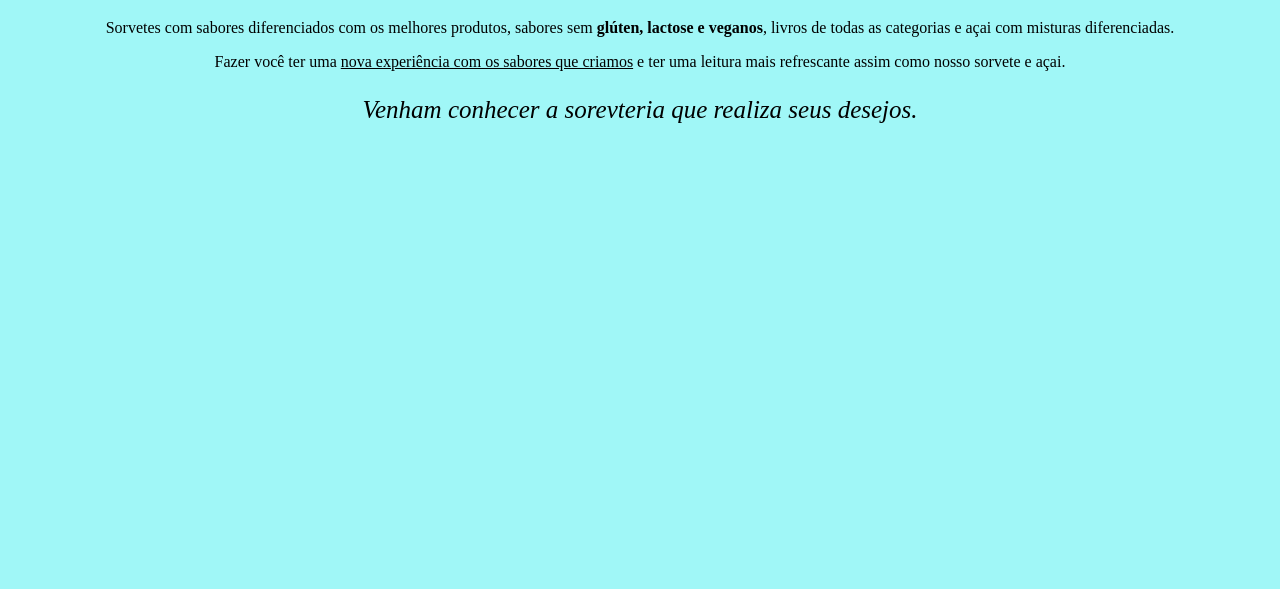
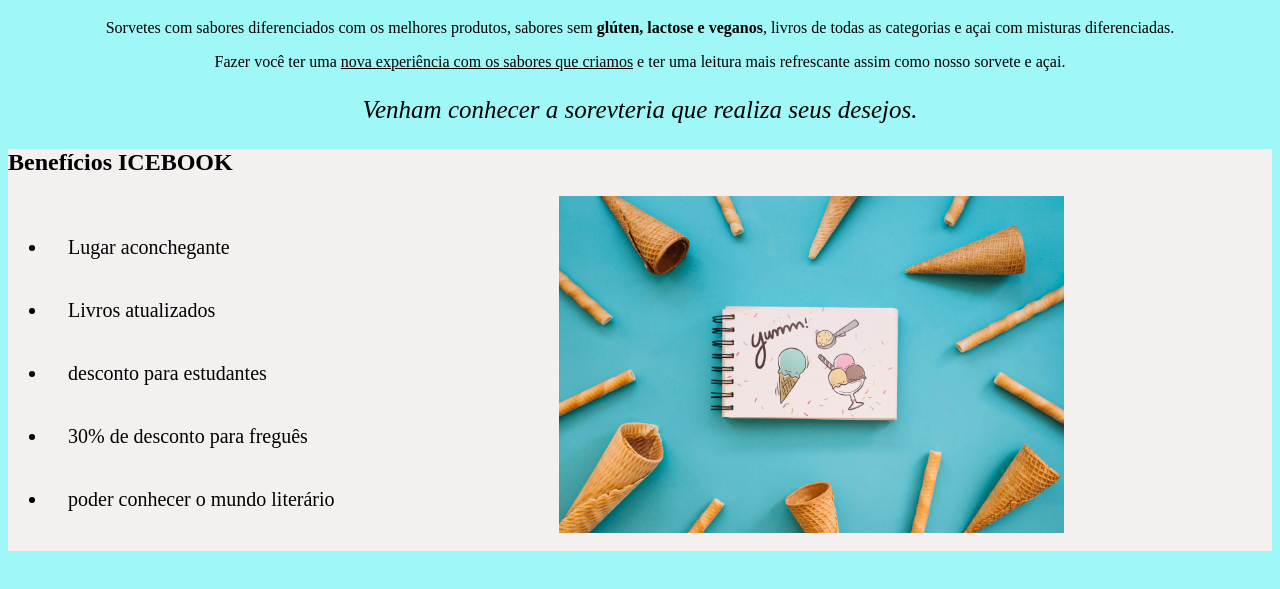
Before and after one commit to andriellyvitoria/Tancredo-1B-PensamentoComputacional, a plain HTML site: page Index.htm in a window 1280 px wide. Shown: the part 89-678 px from the top of the page. Drawn offline with Linux system fonts and the light colour scheme.

Commit message:
sjfahskfj

```diff
--- a/Index.htm
+++ b/Index.htm
@@ -2,21 +2,33 @@
 <html lang="pt-br">
 <head>
     <meta charset='utf-8'>
-
     <title>icebook</title>
     <link rel="stylesheet" type="text/css" href="style.css">
 </head>
 <body>
+  <header>
+  </header>
+  <main>
     <img class="capa" src="capa.jpg">
     <h1>Sorveteria Icebook</h1>
-
-   <p>Sorvetes com sabores diferenciados com os melhores produtos, sabores sem <strong>glúten, lactose e veganos</strong>,
-     livros de todas as categorias e açai com misturas diferenciadas.</p>
-
-   <p>Fazer você ter uma <u>nova experiência com os sabores que criamos</u> e ter uma leitura
-    mais refrescante assim como nosso sorvete e açai.</p>
-
-   <p style="font-size: 25px;"><em>Venham conhecer a sorevteria que realiza seus desejos.</em></p>
-
+    <p>Sorvetes com sabores diferenciados com os melhores produtos, sabores sem <strong>glúten, lactose e veganos</strong>,
+        livros de todas as categorias e açai com misturas diferenciadas.</p>
+    <p>Fazer você ter uma <u>nova experiência com os sabores que criamos</u> e ter uma leitura
+        mais refrescante assim como nosso sorvete e açai.</p>
+    <p style="font-size: 25px;"><em>Venham conhecer a sorevteria que realiza seus desejos.</em></p>
+    <div class="beneficios">
+      <h2>Benefícios ICEBOOK</h2>
+      <ul>
+        <li>Lugar aconchegante</li>
+        <li>Livros atualizados</li>
+        <li>desconto para estudantes</li>
+        <li>30% de desconto para freguês</li>
+        <li>poder conhecer o mundo literário</li>
+      </ul>
+      <img class="foto-beneficios" src="foto beneficios.jpg">
+    </div>
+  </main>
+  <footer>
+  </footer>
 </body>
 </html>
--- a/style.css
+++ b/style.css
@@ -5,3 +5,19 @@ body{
 .capa{
     width: 100%;
 }
+.beneficios{
+    background-color: rgba(249, 240, 240, 0.957);
+    text-align: left;
+}
+ul{
+    display: inline-block;
+    vertical-align: top;
+    font-size: 20px;
+    margin-right: 200px;
+}
+li{
+    padding: 20px;
+}
+.foto-beneficios{
+    width: 40%;
+}
```
Also changed, not shown: foto beneficios.jpg (added).
